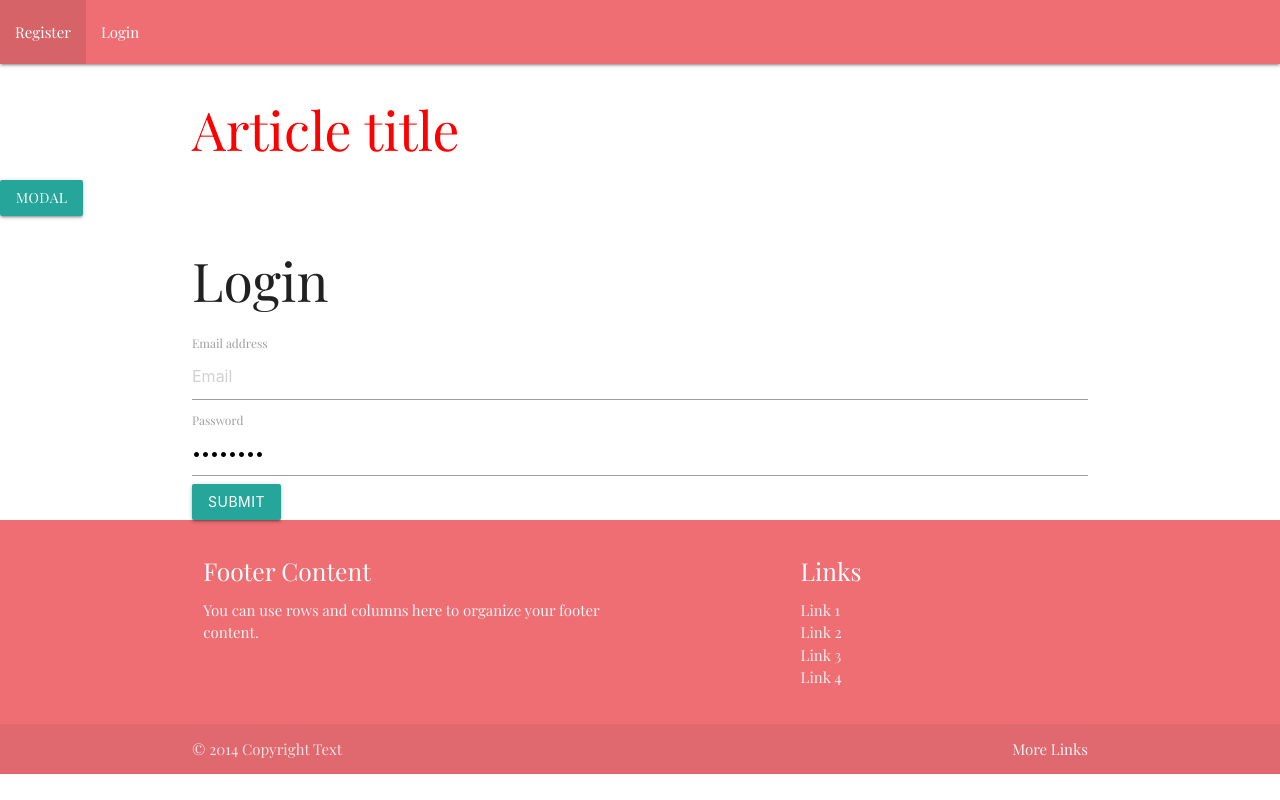
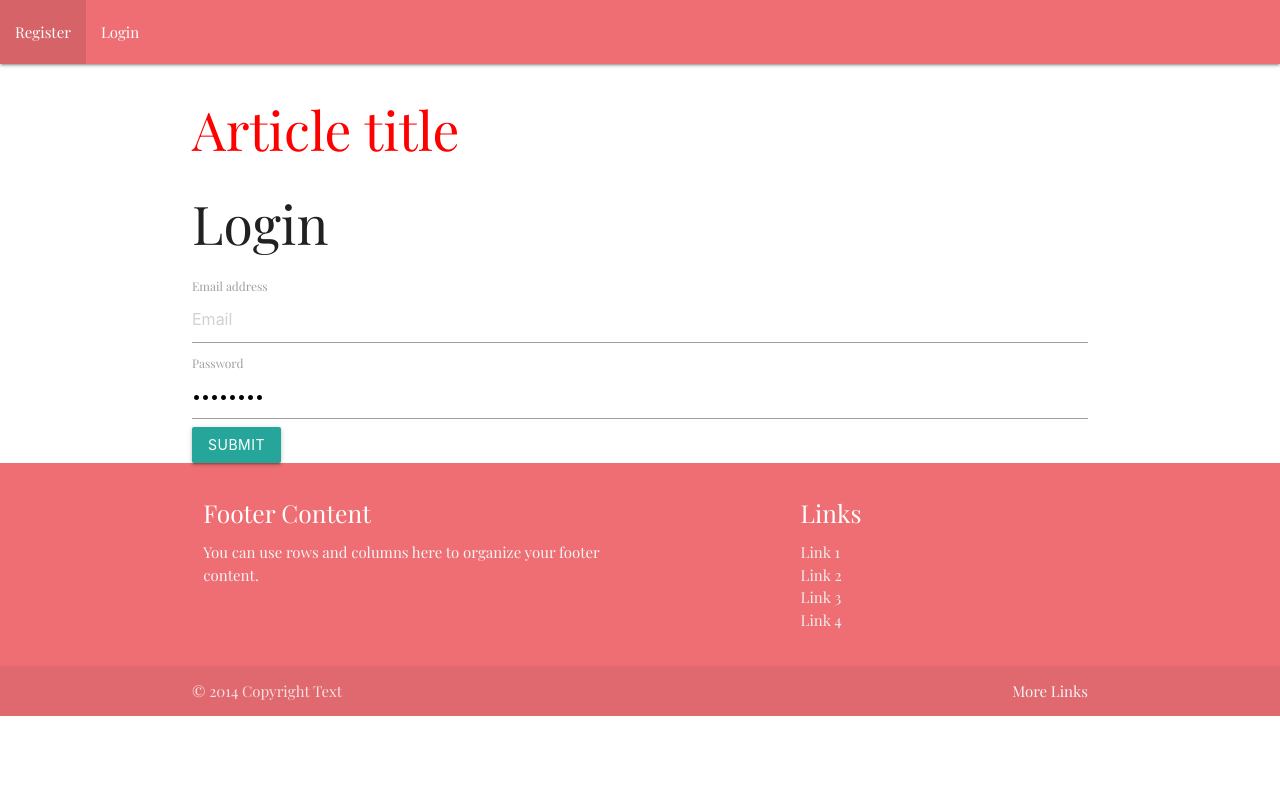
Before and after one commit to psbadewal/wdi_group_project_3, a plain HTML site: page newsroom/front-end/index.html in a window 1280 px wide. Drawn offline with nearby package versions, Linux system fonts and the light colour scheme.

Commit message:
Twitter overlay added with links

```diff
--- a/newsroom/front-end/index.html
+++ b/newsroom/front-end/index.html
@@ -40,7 +40,7 @@
   </div>
 
   <!-- Modal Trigger -->
-  <a class="modal-trigger waves-effect waves-light btn" href="#modal1">Modal</a>
+  <a id='twitter-overlay'class="modal-trigger waves-effect waves-light btn noshow" href="#modal1">Modal</a>
 
   <!-- Modal Structure -->
   <div id="modal1" class="modal modal-fixed-footer">
--- a/newsroom/front-end/js/newsfeed.js
+++ b/newsroom/front-end/js/newsfeed.js
@@ -8,6 +8,7 @@ $(function(){
     var hashArray   = $(this).siblings().text().split(/(?=#)/);
     var socket = io('http://localhost:3000/');
     socket.emit('updateSearch', hashArray);
+    $("#twitter-overlay").trigger("click");
   })
 })
 
```
